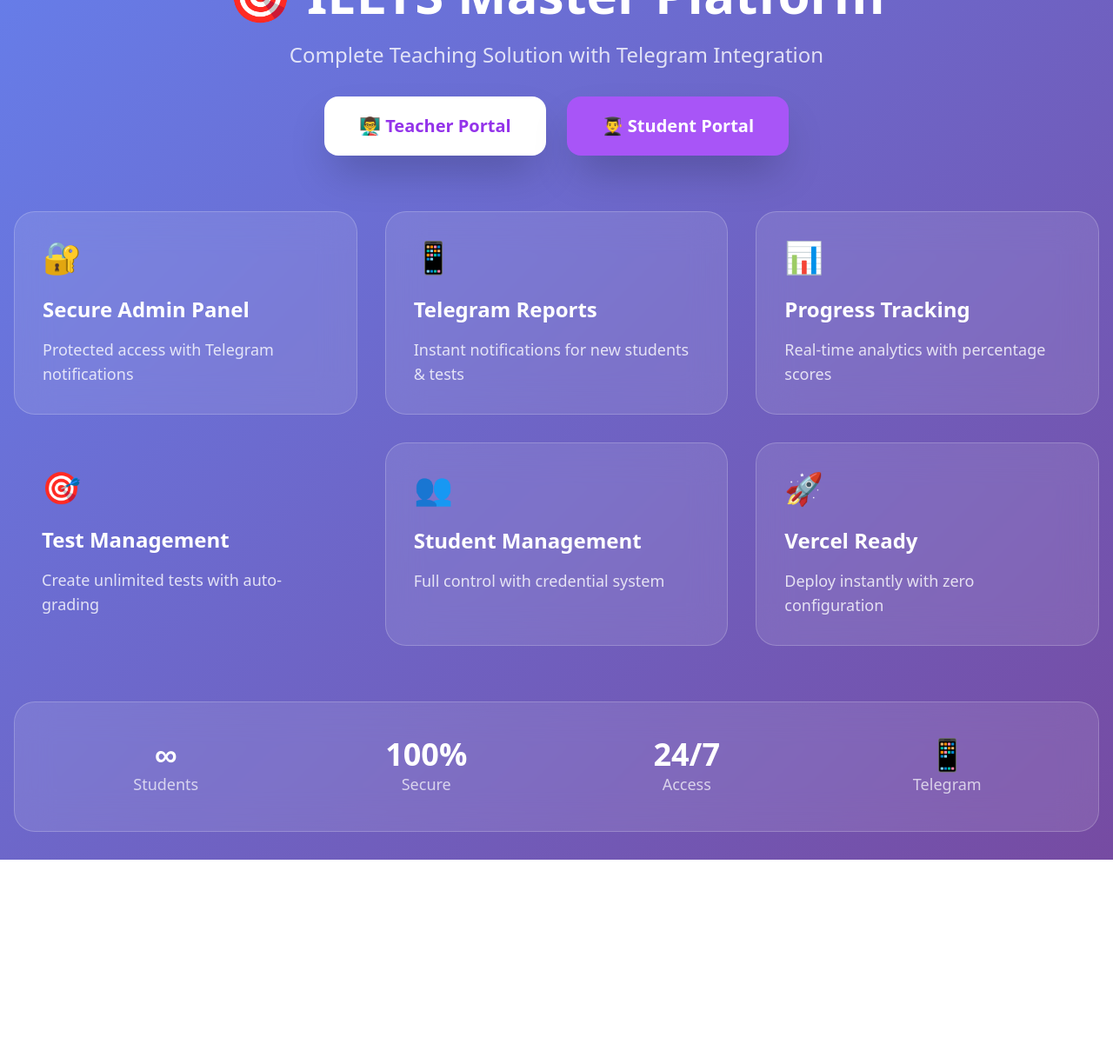
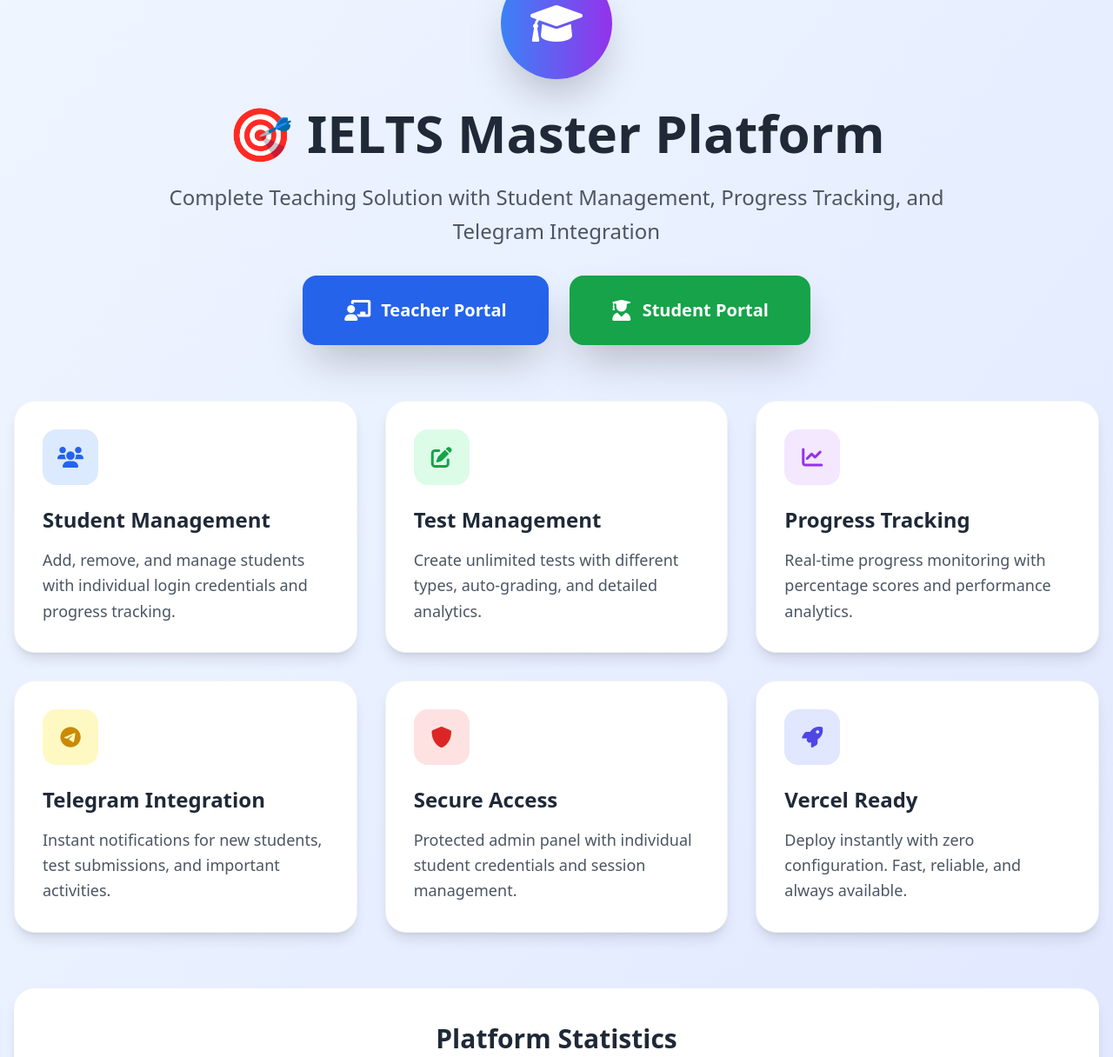
Before and after one commit to xurshid686/english-academy, a plain HTML site: page index.html in a window 1280 px wide. Shown: the part 69-1285 px from the top of the page at 87% size. Before the commit the page ends 1058 px from the top, so only its background shows below. Drawn offline with nearby package versions, Linux system fonts and the light colour scheme.

Commit message:
Update index.html

```diff
--- a/index.html
+++ b/index.html
@@ -6,41 +6,33 @@
     <title>IELTS Master Platform - Complete Teaching Solution</title>
     <script src="https://cdn.tailwindcss.com"></script>
     <link href="https://cdnjs.cloudflare.com/ajax/libs/font-awesome/6.0.0/css/all.min.css" rel="stylesheet">
-    <style>
-        .gradient-bg {
-            background: linear-gradient(135deg, #667eea 0%, #764ba2 100%);
-        }
-        .glass-card {
-            background: rgba(255, 255, 255, 0.1);
-            backdrop-filter: blur(20px);
-            border: 1px solid rgba(255, 255, 255, 0.2);
-        }
-        .feature-card:hover {
-            transform: translateY(-10px);
-            transition: all 0.3s ease;
-        }
-    </style>
+    <script src="assets/js/utils.js"></script>
 </head>
-<body class="gradient-bg min-h-screen">
-    <div class="relative z-10 container mx-auto px-4 py-8">
+<body class="bg-gradient-to-br from-blue-50 to-indigo-100 min-h-screen">
+    <div class="container mx-auto px-4 py-8">
         <!-- Header -->
         <header class="text-center mb-16">
-            <h1 class="text-6xl font-bold text-white mb-6">
+            <div class="w-32 h-32 bg-gradient-to-r from-blue-500 to-purple-600 rounded-full flex items-center justify-center mx-auto mb-8 shadow-2xl">
+                <i class="fas fa-graduation-cap text-white text-5xl"></i>
+            </div>
+            <h1 class="text-6xl font-bold text-gray-800 mb-6">
                 🎯 IELTS Master Platform
             </h1>
-            <p class="text-2xl text-white/80 mb-8">
-                Complete Teaching Solution with Telegram Integration
+            <p class="text-2xl text-gray-600 mb-8 max-w-4xl mx-auto leading-relaxed">
+                Complete Teaching Solution with Student Management, Progress Tracking, and Telegram Integration
             </p>
 
             <!-- Action Buttons -->
             <div class="flex flex-col sm:flex-row gap-6 justify-center mb-12">
                 <a href="/admin/login.html"
-                   class="bg-white text-purple-600 px-10 py-5 rounded-2xl font-bold text-xl hover:bg-purple-50 transition-all duration-300 shadow-2xl transform hover:scale-105">
-                   👨‍🏫 Teacher Portal
+                   class="bg-blue-600 text-white px-12 py-6 rounded-2xl font-bold text-xl hover:bg-blue-700 transition-all duration-300 shadow-2xl transform hover:scale-105 flex items-center justify-center space-x-3">
+                   <i class="fas fa-chalkboard-teacher text-2xl"></i>
+                   <span>Teacher Portal</span>
                 </a>
                 <a href="/student/login.html"
-                   class="bg-purple-500 text-white px-10 py-5 rounded-2xl font-bold text-xl hover:bg-purple-600 transition-all duration-300 shadow-2xl transform hover:scale-105">
-                   👨‍🎓 Student Portal
+                   class="bg-green-600 text-white px-12 py-6 rounded-2xl font-bold text-xl hover:bg-green-700 transition-all duration-300 shadow-2xl transform hover:scale-105 flex items-center justify-center space-x-3">
+                   <i class="fas fa-user-graduate text-2xl"></i>
+                   <span>Student Portal</span>
                 </a>
             </div>
         </header>
@@ -48,79 +40,120 @@
         <!-- Features Grid -->
         <div class="grid grid-cols-1 md:grid-cols-2 lg:grid-cols-3 gap-8 mb-16">
             <!-- Feature 1 -->
-            <div class="glass-card rounded-3xl p-8 text-white feature-card">
-                <div class="text-4xl mb-6">🔐</div>
-                <h3 class="text-2xl font-bold mb-4">Secure Admin Panel</h3>
-                <p class="text-white/80 text-lg">Protected access with Telegram notifications</p>
+            <div class="bg-white p-8 rounded-3xl shadow-lg hover:shadow-2xl transition-all duration-300 transform hover:-translate-y-2 border border-gray-100">
+                <div class="w-16 h-16 bg-blue-100 rounded-2xl flex items-center justify-center mb-6">
+                    <i class="fas fa-users text-blue-600 text-2xl"></i>
+                </div>
+                <h3 class="text-2xl font-bold text-gray-800 mb-4">Student Management</h3>
+                <p class="text-gray-600 text-lg leading-relaxed">Add, remove, and manage students with individual login credentials and progress tracking.</p>
             </div>
 
             <!-- Feature 2 -->
-            <div class="glass-card rounded-3xl p-8 text-white feature-card">
-                <div class="text-4xl mb-6">📱</div>
-                <h3 class="text-2xl font-bold mb-4">Telegram Reports</h3>
-                <p class="text-white/80 text-lg">Instant notifications for new students & tests</p>
+            <div class="bg-white p-8 rounded-3xl shadow-lg hover:shadow-2xl transition-all duration-300 transform hover:-translate-y-2 border border-gray-100">
+                <div class="w-16 h-16 bg-green-100 rounded-2xl flex items-center justify-center mb-6">
+                    <i class="fas fa-edit text-green-600 text-2xl"></i>
+                </div>
+                <h3 class="text-2xl font-bold text-gray-800 mb-4">Test Management</h3>
+                <p class="text-gray-600 text-lg leading-relaxed">Create unlimited tests with different types, auto-grading, and detailed analytics.</p>
             </div>
 
             <!-- Feature 3 -->
-            <div class="glass-card rounded-3xl p-8 text-white feature-card">
-                <div class="text-4xl mb-6">📊</div>
-                <h3 class="text-2xl font-bold mb-4">Progress Tracking</h3>
-                <p class="text-white/80 text-lg">Real-time analytics with percentage scores</p>
+            <div class="bg-white p-8 rounded-3xl shadow-lg hover:shadow-2xl transition-all duration-300 transform hover:-translate-y-2 border border-gray-100">
+                <div class="w-16 h-16 bg-purple-100 rounded-2xl flex items-center justify-center mb-6">
+                    <i class="fas fa-chart-line text-purple-600 text-2xl"></i>
+                </div>
+                <h3 class="text-2xl font-bold text-gray-800 mb-4">Progress Tracking</h3>
+                <p class="text-gray-600 text-lg leading-relaxed">Real-time progress monitoring with percentage scores and performance analytics.</p>
             </div>
 
             <!-- Feature 4 -->
-            <div class="glasscard rounded-3xl p-8 text-white feature-card">
-                <div class="text-4xl mb-6">🎯</div>
-                <h3 class="text-2xl font-bold mb-4">Test Management</h3>
-                <p class="text-white/80 text-lg">Create unlimited tests with auto-grading</p>
+            <div class="bg-white p-8 rounded-3xl shadow-lg hover:shadow-2xl transition-all duration-300 transform hover:-translate-y-2 border border-gray-100">
+                <div class="w-16 h-16 bg-yellow-100 rounded-2xl flex items-center justify-center mb-6">
+                    <i class="fab fa-telegram text-yellow-600 text-2xl"></i>
+                </div>
+                <h3 class="text-2xl font-bold text-gray-800 mb-4">Telegram Integration</h3>
+                <p class="text-gray-600 text-lg leading-relaxed">Instant notifications for new students, test submissions, and important activities.</p>
             </div>
 
             <!-- Feature 5 -->
-            <div class="glass-card rounded-3xl p-8 text-white feature-card">
-                <div class="text-4xl mb-6">👥</div>
-                <h3 class="text-2xl font-bold mb-4">Student Management</h3>
-                <p class="text-white/80 text-lg">Full control with credential system</p>
+            <div class="bg-white p-8 rounded-3xl shadow-lg hover:shadow-2xl transition-all duration-300 transform hover:-translate-y-2 border border-gray-100">
+                <div class="w-16 h-16 bg-red-100 rounded-2xl flex items-center justify-center mb-6">
+                    <i class="fas fa-shield-alt text-red-600 text-2xl"></i>
+                </div>
+                <h3 class="text-2xl font-bold text-gray-800 mb-4">Secure Access</h3>
+                <p class="text-gray-600 text-lg leading-relaxed">Protected admin panel with individual student credentials and session management.</p>
             </div>
 
             <!-- Feature 6 -->
-            <div class="glass-card rounded-3xl p-8 text-white feature-card">
-                <div class="text-4xl mb-6">🚀</div>
-                <h3 class="text-2xl font-bold mb-4">Vercel Ready</h3>
-                <p class="text-white/80 text-lg">Deploy instantly with zero configuration</p>
+            <div class="bg-white p-8 rounded-3xl shadow-lg hover:shadow-2xl transition-all duration-300 transform hover:-translate-y-2 border border-gray-100">
+                <div class="w-16 h-16 bg-indigo-100 rounded-2xl flex items-center justify-center mb-6">
+                    <i class="fas fa-rocket text-indigo-600 text-2xl"></i>
+                </div>
+                <h3 class="text-2xl font-bold text-gray-800 mb-4">Vercel Ready</h3>
+                <p class="text-gray-600 text-lg leading-relaxed">Deploy instantly with zero configuration. Fast, reliable, and always available.</p>
             </div>
         </div>
 
         <!-- Stats -->
-        <div class="glass-card rounded-3xl p-10 text-center">
+        <div class="bg-white rounded-3xl shadow-lg p-10 text-center">
+            <h3 class="text-3xl font-bold text-gray-800 mb-8">Platform Statistics</h3>
             <div class="grid grid-cols-2 md:grid-cols-4 gap-8">
                 <div>
-                    <div class="text-4xl font-bold text-white">∞</div>
-                    <div class="text-white/70 text-lg">Students</div>
+                    <div class="text-4xl font-bold text-blue-600" id="totalStudents">0</div>
+                    <div class="text-gray-600 text-lg">Students</div>
                 </div>
                 <div>
-                    <div class="text-4xl font-bold text-white">100%</div>
-                    <div class="text-white/70 text-lg">Secure</div>
+                    <div class="text-4xl font-bold text-green-600" id="activeTests">0</div>
+                    <div class="text-gray-600 text-lg">Active Tests</div>
                 </div>
                 <div>
-                    <div class="text-4xl font-bold text-white">24/7</div>
-                    <div class="text-white/70 text-lg">Access</div>
+                    <div class="text-4xl font-bold text-purple-600" id="totalLessons">0</div>
+                    <div class="text-gray-600 text-lg">Lessons</div>
                 </div>
                 <div>
-                    <div class="text-4xl font-bold text-white">📱</div>
-                    <div class="text-white/70 text-lg">Telegram</div>
+                    <div class="text-4xl font-bold text-orange-600" id="avgProgress">0%</div>
+                    <div class="text-gray-600 text-lg">Avg Progress</div>
                 </div>
+            </div>
+        </div>
+
+        <!-- Quick Links -->
+        <div class="mt-16 text-center">
+            <h3 class="text-2xl font-bold text-gray-800 mb-6">Quick Access</h3>
+            <div class="flex flex-wrap justify-center gap-4">
+                <a href="/admin/login.html" class="bg-gray-800 text-white px-6 py-3 rounded-xl hover:bg-gray-900 transition-colors">
+                    Admin Login
+                </a>
+                <a href="/student/login.html" class="bg-blue-600 text-white px-6 py-3 rounded-xl hover:bg-blue-700 transition-colors">
+                    Student Login
+                </a>
+                <a href="/admin/students.html" class="bg-green-600 text-white px-6 py-3 rounded-xl hover:bg-green-700 transition-colors">
+                    Manage Students
+                </a>
+                <a href="/admin/tests.html" class="bg-purple-600 text-white px-6 py-3 rounded-xl hover:bg-purple-700 transition-colors">
+                    Create Tests
+                </a>
             </div>
         </div>
     </div>
 
     <script>
-        // Initialize localStorage
-        if (!localStorage.getItem('students')) localStorage.setItem('students', '[]');
-        if (!localStorage.getItem('tests')) localStorage.setItem('tests', '[]');
-        if (!localStorage.getItem('lessons')) localStorage.setItem('lessons', '[]');
-        if (!localStorage.getItem('adminActivities')) localStorage.setItem('adminActivities', '[]');
+        // Load statistics
+        function loadStatistics() {
+            const students = platform.getData('students');
+            const tests = platform.getData('tests');
+            const lessons = platform.getData('lessons');
 
-        console.log('🎯 IELTS Platform Initialized!');
+            document.getElementById('totalStudents').textContent = students.length;
+            document.getElementById('activeTests').textContent = tests.filter(t => t.active).length;
+            document.getElementById('totalLessons').textContent = lessons.length;
+
+            const avgProgress = students.length > 0 ?
+                students.reduce((sum, student) => sum + (student.progress || 0), 0) / students.length : 0;
+            document.getElementById('avgProgress').textContent = Math.round(avgProgress) + '%';
+        }
+
+        document.addEventListener('DOMContentLoaded', loadStatistics);
     </script>
 </body>
 </html>
```
